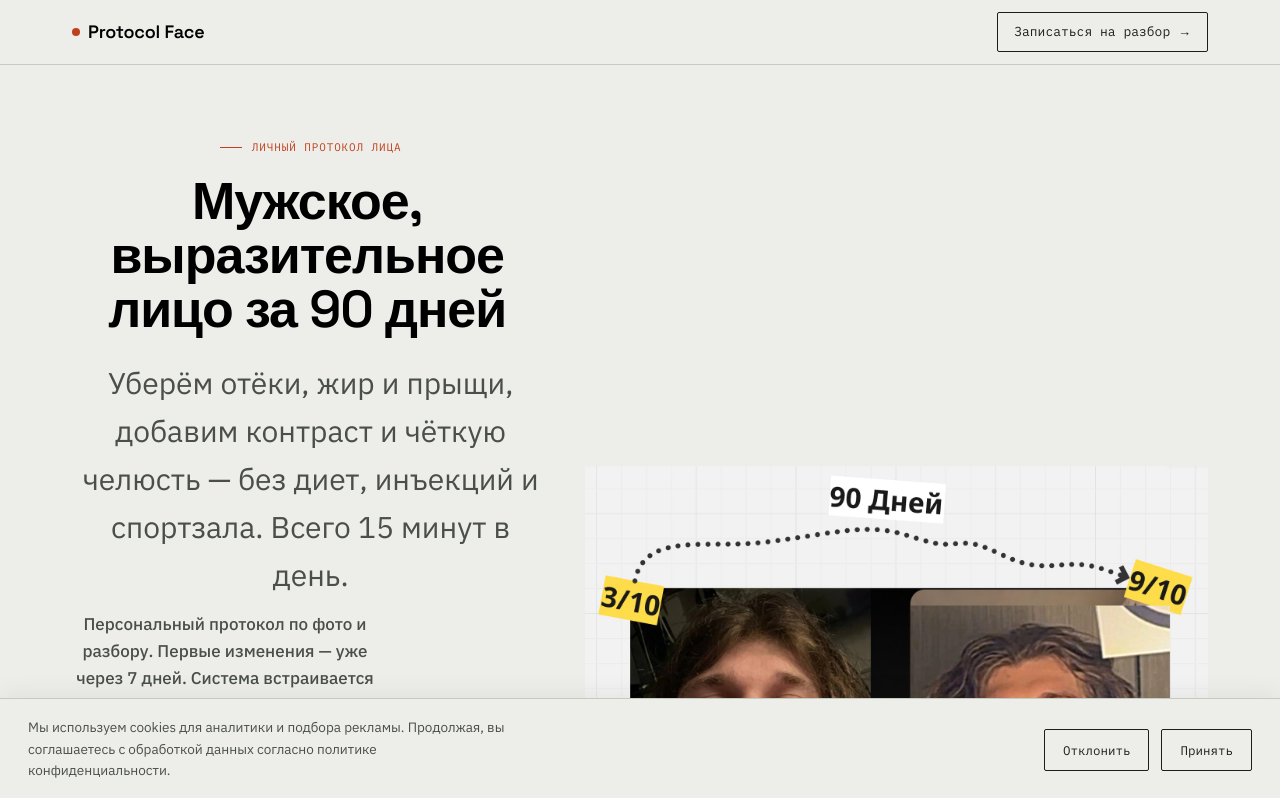
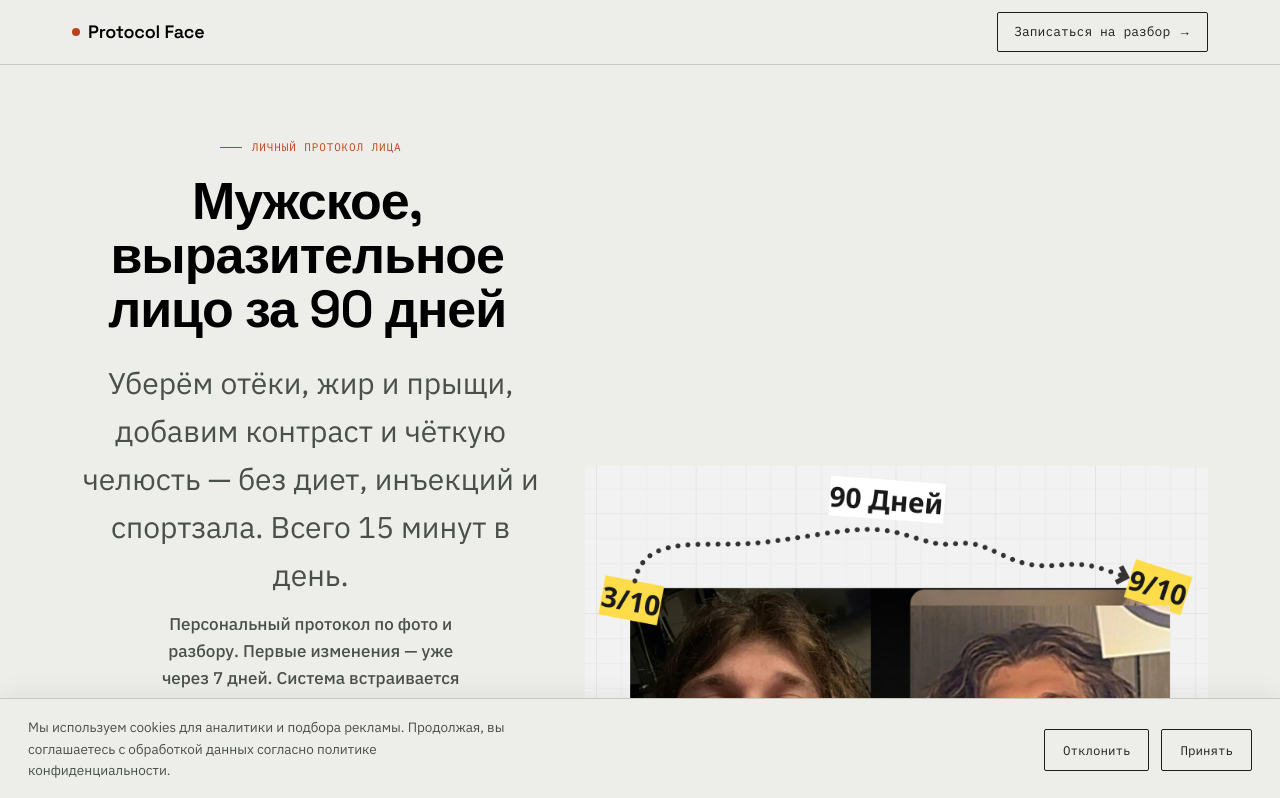
Before and after one commit to Vane1o-amd/protocol-face-landing, a Next.js app: page / in a window 1280 px wide. Shown: the top 798 px of the page. Built offline with nearby package versions, Linux system fonts and the light colour scheme; no server answers.

Commit message:
Center hero subtitle within its grid area (#36)
Co-authored-by: Vane1o <ivannemtinov005@gmail.com>
Co-authored-by: Claude Code <noreply@anthropic.com>

```diff
--- a/styles/globals.css
+++ b/styles/globals.css
@@ -259,6 +259,7 @@ h2 { max-width: 16ch; }
 }
 
 .hero .hero-subtitle {
+  place-self: center;
   margin-top: 12px;
   font-size: var(--text-h3);
   font-weight: 500;
```
